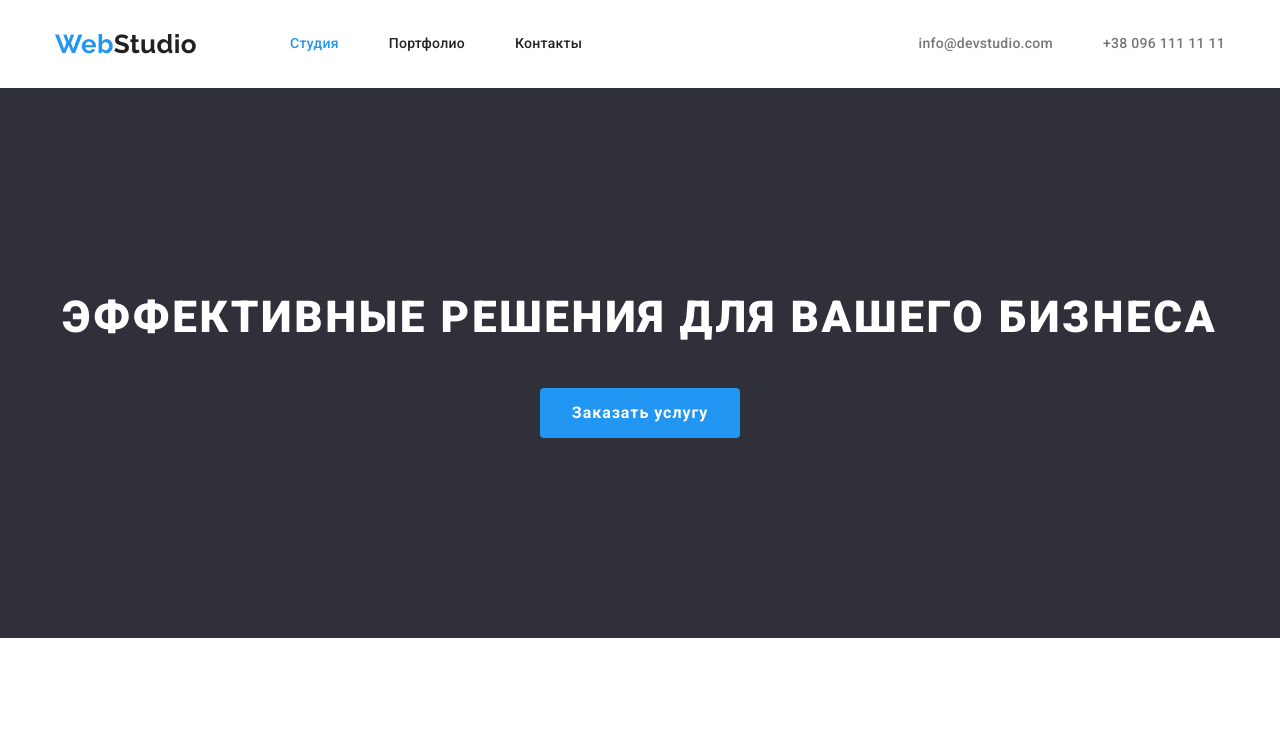
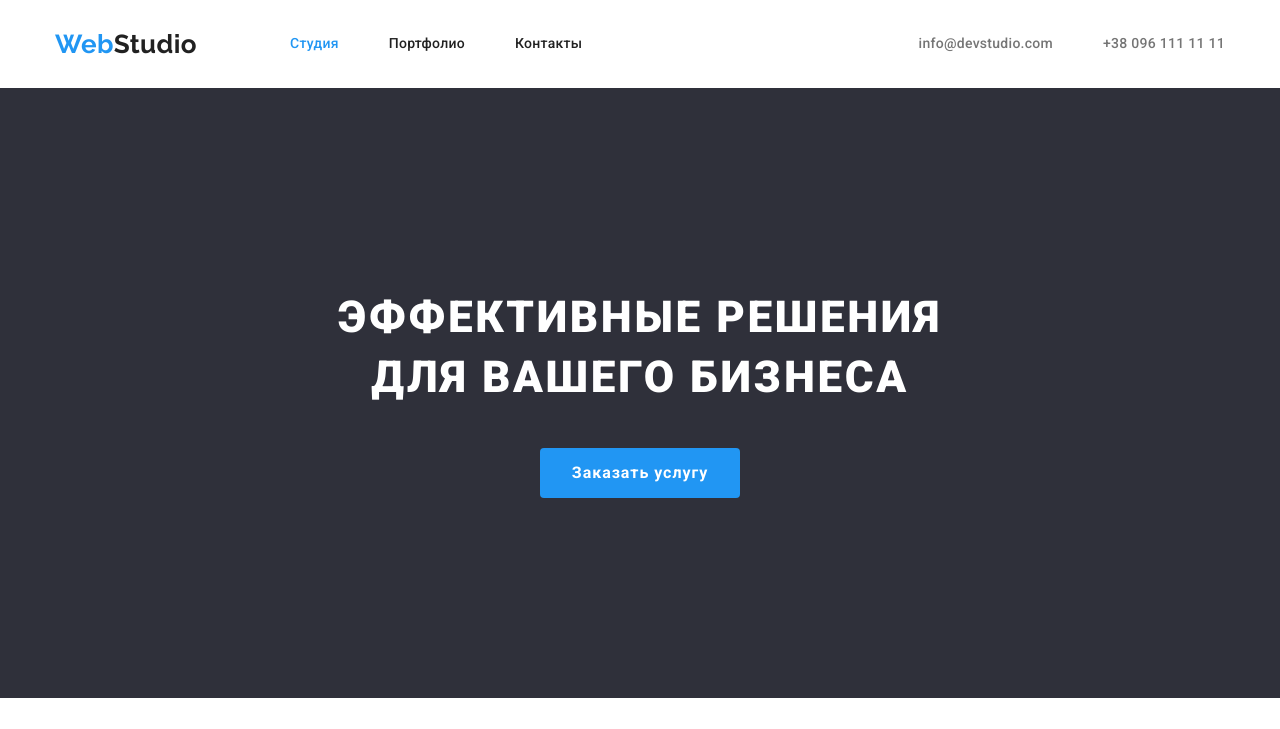
Before and after one commit to Alex-Stupak/goit-markup-hw-03, a plain HTML site: page index.html in a window 1280 px wide. Shown: the top 729 px of the page. Drawn offline with nearby package versions, Linux system fonts and the light colour scheme.

Commit message:
Сделал заголовок

```diff
--- a/css/style.css
+++ b/css/style.css
@@ -146,6 +146,11 @@ ul {
   line-height: 1.36;
   letter-spacing: 0.06em;
   text-transform: uppercase;
+}
+
+.hero-text {
+  width: 696px;
+  margin: auto;
 }
 
 /* Button */
```
